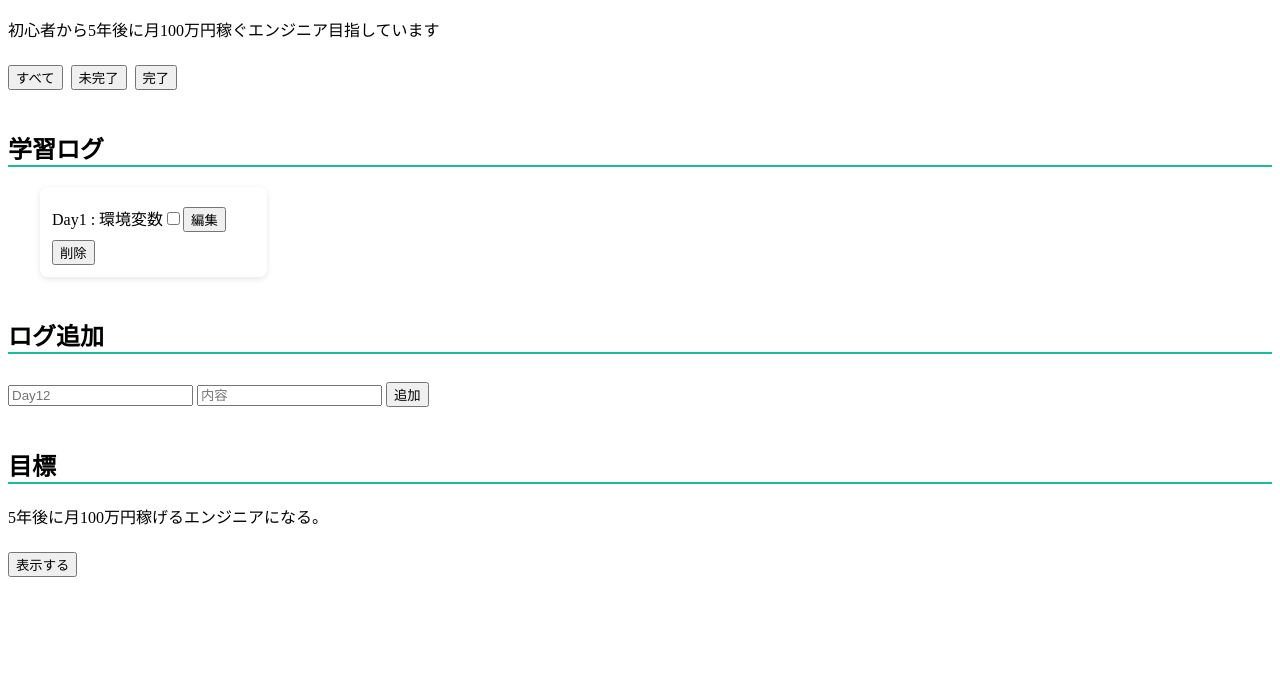
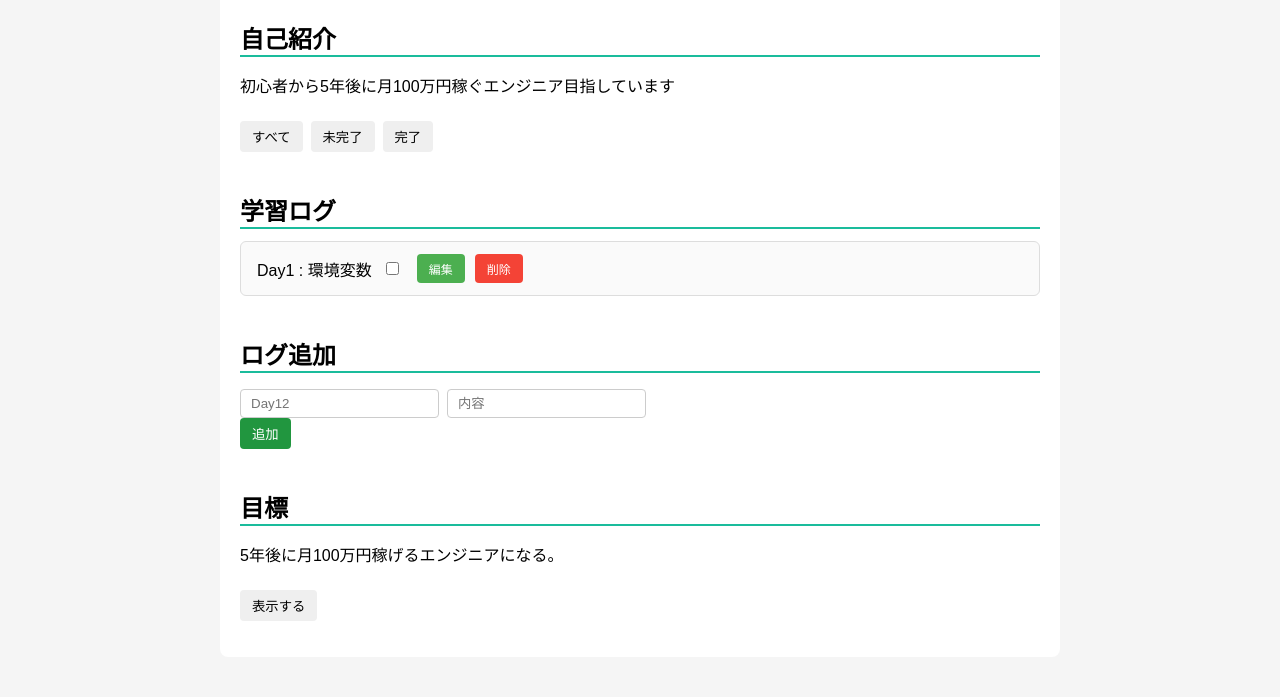
Before and after one commit to shunsukeyamaguchi/learning-log, a plain HTML site: page index.html in a window 1280 px wide. Shown: the part 138-835 px from the top of the page. Before the commit the page ends 800 px from the top, so only its background shows below. Drawn offline with Linux system fonts and the light colour scheme.

Commit message:
style: レイアウトとUIを調整してPC表示を最適化

```diff
--- a/index.html
+++ b/index.html
@@ -6,6 +6,7 @@
   <title>learning-log</learning-log></title>
   <link rel="stylesheet" href="style.css">
 </head>
+<main>
   <body>
   <h1>Learning Log</h1>
 
@@ -14,9 +15,11 @@
     <p>初心者から5年後に月100万円稼ぐエンジニア目指しています</p>
   </section>
 
+  <div class="filters">
     <button id="filter-all">すべて</button>
     <button id="filter-active">未完了</button>
     <button id="filter-completed">完了</button>
+  </div>
 
   <section>
     <h2>学習ログ</h2>
@@ -25,8 +28,10 @@
 
   <section>
     <h2>ログ追加</h2>
+    <div class="form">
       <input type="text" id="day-input" placeholder="Day12">
       <input type="text" id="title-input" placeholder="内容">
+    </div>
     <button id="add-btn">追加</button>
   </section>
 
@@ -40,4 +45,5 @@
 
   <script src="script.js"></script>
 </body>
+</main>
 </html>
--- a/script.js
+++ b/script.js
@@ -3,6 +3,7 @@ const message = document.getElementById("message");
 const dayInput = document.getElementById("day-input");
 const titleInput = document.getElementById("title-input");
 const addButton = document.getElementById("add-btn");
+addButton.className = "add-btn";
 const container = document.querySelector(".container");
 const savedLogs = localStorage.getItem("logs");
 let editingIndex = null;
@@ -76,6 +77,7 @@ function renderLogs () {
 
     const editBtn = document.createElement("button");
     editBtn.textContent = "編集";
+    editBtn.className = "edit-btn";
 
     editBtn.addEventListener("click", () => {
       addButton.textContent = "更新";
@@ -86,6 +88,7 @@ function renderLogs () {
 
     const deleteBtn = document.createElement("button");
     deleteBtn.textContent  = "削除";
+    deleteBtn.className = "delete-btn";
 
     deleteBtn.addEventListener("click" ,() => {
       logs.splice(targetIndex, 1);
--- a/style.css
+++ b/style.css
@@ -1,3 +1,18 @@
+body {
+  font-family: sans-serif;
+  background: #f5f5f5;
+  margin: 0;
+  padding: 0;
+}
+
+main {
+  max-width: 800px;
+  margin: 40px auto;
+  padding: 20px;
+  background: #fff;
+  border-radius: 8px;
+}
+
 h1 {
   font-size: 32px;
 }
@@ -7,28 +22,80 @@ h2 {
   margin-top: 40px;
 }
 
+h1,h2 {
+  margin-bottom: 12px;
+}
+
 section {
-  margin-top: 40px;
+  margin-bottom: 24px;
+}
+
+.filters {
+  display: flex;
+  gap: 8px;
+  margin-bottom: 16px;
 }
 
 .container {
-  display: grid;
-  grid-template-columns: repeat(auto-fill, minmax(220px, 1fr));
-  gap: 16px;
-  max-width: 1200px;
-  margin: 0 auto;
+  display: flex;
+  flex-direction: column;
+  gap: 12px;
 }
 
 .box {
-  background:  #fff;
-  border-radius: 8px;
-  padding: 12px;
-  box-shadow: 0 2px 6px rgba(0, 0, 0, 0.1);
+  display: flex;
+  align-items: center;
+  gap: 10px;
+  padding:12px 16px;
+  background: #fafafa;
+  border: 1px solid #ddd;
+  border-radius: 6px;
 }
 
 button {
-  margin-top: 8px;
-  margin-right: 4px;
+  padding: 6px 12px;
+  border: none;
+  border-radius: 4px;
+  cursor: pointer;
+}
+
+button:hover {
+  opacity: 0.8;
+}
+
+.box button {
+  font-size: 12px;
+}
+
+.box input[type= "checkbox"] {
+  margin-right: 8px;
+}
+
+.edit-btn {
+  background: #4caf50;
+  color: white;
+}
+
+.delete-btn {
+  background: #f44336;
+  color: white;
+}
+
+.add-btn {
+  background: #21963f;
+  color: white;
+}
+
+.form {
+  display: flex;
+  gap: 8px;
+  margin-top: 16px;
+}
+
+input {
+  padding: 6px 10px;
+  border: 1px solid #ccc;
+  border-radius: 4px;
 }
 
 @media (width: 768px) {
```
Lines whose indentation alone changed are shown as unchanged.
